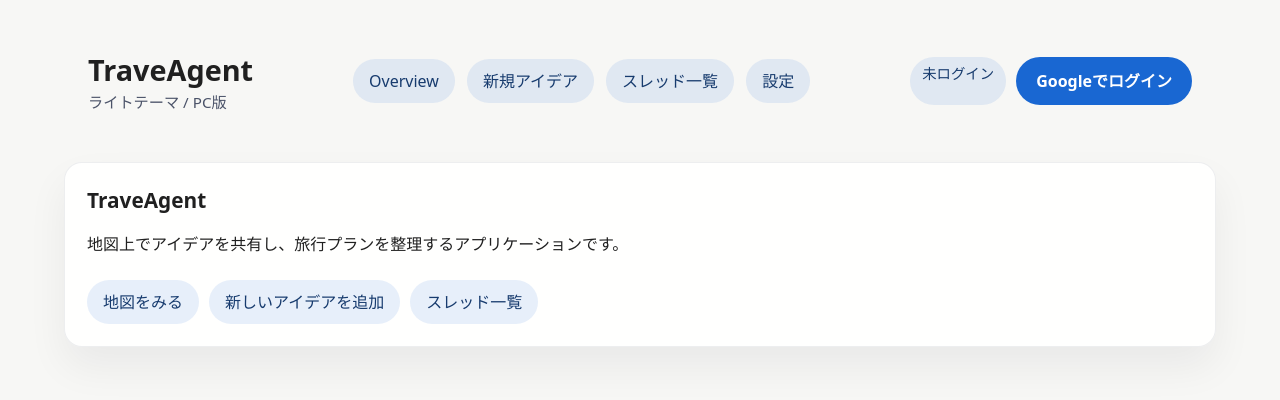
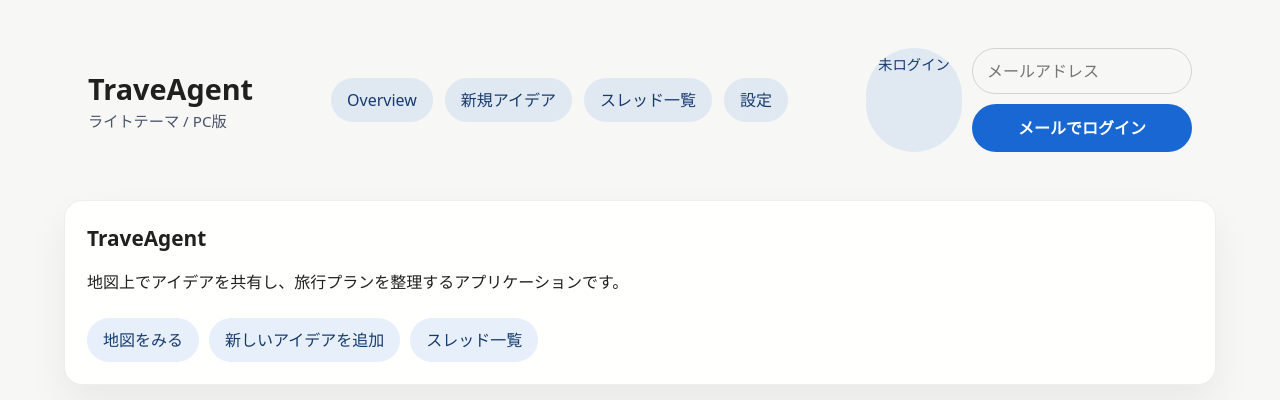
Before and after one commit to kokuden72-dot/travebeta, a Next.js app: page / in a window 1280 px wide. Shown: the top 400 px of the page. Built offline with nearby package versions, Linux system fonts and the light colour scheme; no server answers.

Commit message:
0629pre1

```diff
--- a/app/globals.css
+++ b/app/globals.css
@@ -144,6 +144,34 @@ button.danger {
   background: #c33;
 }
 
+.login-input-group {
+  display: grid;
+  gap: 10px;
+  align-items: center;
+}
+
+.login-input {
+  width: 220px;
+  border: 1px solid rgba(15, 23, 42, 0.16);
+  border-radius: 999px;
+  padding: 10px 14px;
+}
+
+@media (max-width: 700px) {
+  .app-header {
+    flex-direction: column;
+    align-items: stretch;
+  }
+
+  .nav-links {
+    justify-content: center;
+  }
+
+  .action-row {
+    justify-content: flex-start;
+  }
+}
+
 .tag-list {
   display: flex;
   flex-wrap: wrap;
--- a/components/Header.tsx
+++ b/components/Header.tsx
@@ -1,13 +1,24 @@
 'use client';
 
 import Link from 'next/link';
-import { useContext } from 'react';
+import { useContext, useState } from 'react';
 import { SettingsContext } from './SettingsProvider';
 import { UserContext } from './UserProvider';
 
 export default function Header() {
   const { settings } = useContext(SettingsContext);
-  const { user, signInWithGoogle, signOut } = useContext(UserContext);
+  const { user, signInWithEmail, signOut } = useContext(UserContext);
+  const [email, setEmail] = useState('');
+  const [message, setMessage] = useState('');
+
+  const handleEmailSignIn = async () => {
+    if (!email.trim()) {
+      setMessage('メールアドレスを入力してください。');
+      return;
+    }
+    await signInWithEmail(email.trim());
+    setMessage('確認メールを送信しました。メールを確認してください。');
+  };
 
   return (
     <header className="app-header page-container">
@@ -38,9 +49,19 @@ export default function Header() {
             ログアウト
           </button>
         ) : (
-          <button type="button" onClick={signInWithGoogle}>
-            Googleでログイン
-          </button>
+          <div className="login-input-group">
+            <input
+              type="email"
+              value={email}
+              onChange={(event) => setEmail(event.target.value)}
+              placeholder="メールアドレス"
+              className="login-input"
+            />
+            <button type="button" onClick={handleEmailSignIn}>
+              メールでログイン
+            </button>
+            {message && <div className="small-text" style={{ marginTop: 8 }}>{message}</div>}
+          </div>
         )}
       </div>
     </header>
--- a/components/UserProvider.tsx
+++ b/components/UserProvider.tsx
@@ -11,13 +11,13 @@ const USER_KEY = 'travebeta-user';
 
 interface UserContextValue {
   user: UserProfile | null;
-  signInWithGoogle: () => Promise<void>;
+  signInWithEmail: (email: string) => Promise<void>;
   signOut: () => Promise<void>;
 }
 
 export const UserContext = createContext<UserContextValue>({
   user: null,
-  signInWithGoogle: async () => undefined,
+  signInWithEmail: async () => undefined,
   signOut: async () => undefined,
 });
 
@@ -89,7 +89,11 @@ export function UserProvider({ children }: { children: React.ReactNode }) {
     return () => subscription?.unsubscribe();
   }, []);
 
-  const signInWithGoogle = async () => {
+  const signInWithEmail = async (email: string) => {
+    if (!email) {
+      return;
+    }
+
     if (supabase) {
       const appUrl = process.env.NEXT_PUBLIC_APP_URL
         ? process.env.NEXT_PUBLIC_APP_URL.replace(/\/$/, '')
@@ -97,20 +101,21 @@ export function UserProvider({ children }: { children: React.ReactNode }) {
         ? window.location.origin
         : undefined;
       const redirectTo = appUrl ? `${appUrl}/overview` : undefined;
-      const { error } = await supabase.auth.signInWithOAuth({
-        provider: 'google',
+
+      const { error } = await supabase.auth.signInWithOtp({
+        email,
         options: { redirectTo },
       });
       if (error) {
-        console.error('Google OAuth sign-in failed:', error.message);
+        console.error('Email sign-in failed:', error.message);
       }
       return;
     }
 
-    const name = typeof window !== 'undefined' ? window.prompt('Googleアカウント名を入力してください', '旅人')?.trim() || '旅人' : '旅人';
+    const name = typeof window !== 'undefined' ? window.prompt('ユーザー名を入力してください', '旅人')?.trim() || '旅人' : '旅人';
     const profile: UserProfile = {
       id: createId('user'),
-      email: `${name.replace(/\s+/g, '').toLowerCase()}@example.com`,
+      email,
       name,
       avatarUrl: null,
     };
@@ -132,7 +137,7 @@ export function UserProvider({ children }: { children: React.ReactNode }) {
   const value = useMemo(
     () => ({
       user,
-      signInWithGoogle,
+      signInWithEmail,
       signOut,
     }),
     [user],
```
